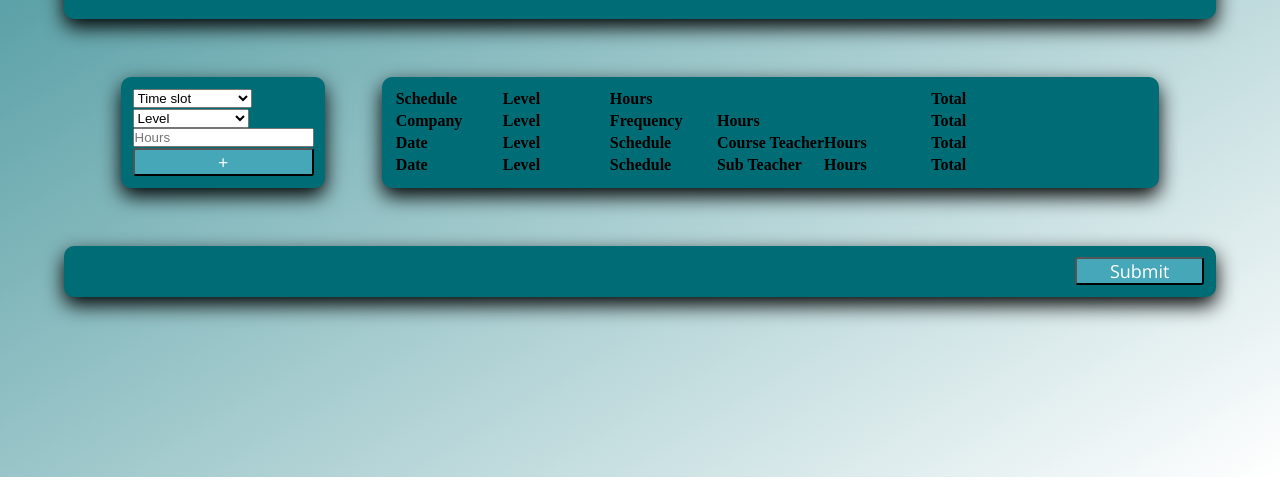
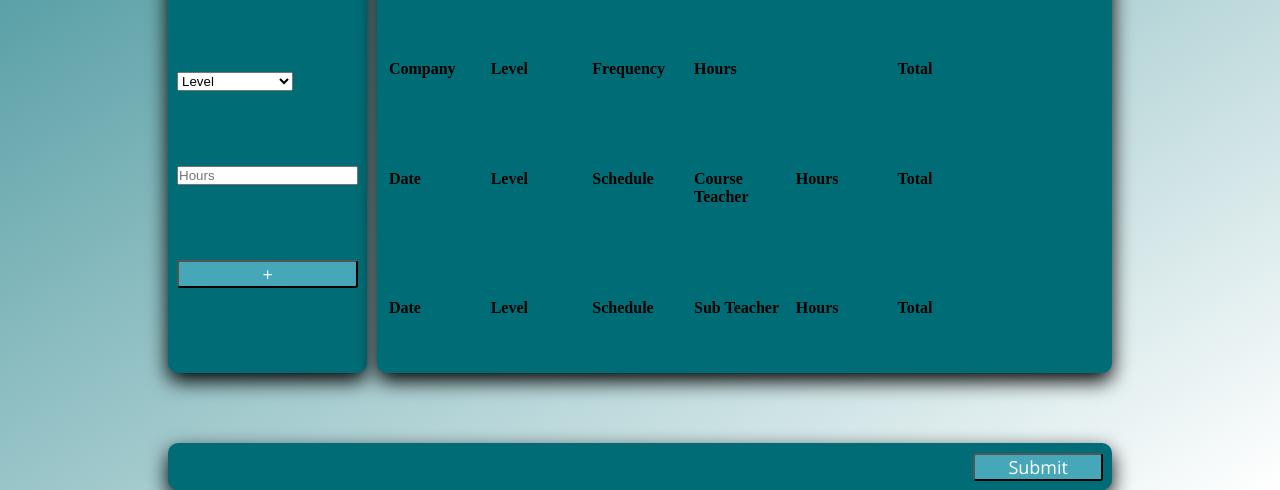
Before and after one commit to Gethric/Work-Hours-Report, a website built with webpack: page src/index.html in a window 1280 px wide. Shown: the part 310-800 px from the top of the page. Built offline with nearby package versions, Linux system fonts and the light colour scheme.

Commit message:
styling changes

```diff
--- a/sass/main.scss
+++ b/sass/main.scss
@@ -1,4 +1,3 @@
-
 @import "abstracts/functions";
 @import "abstracts/mixins";
 @import "abstracts/variables";
@@ -10,8 +9,6 @@
 
 @import "pages/home";
 
-
-
 /* ==========================================================================
    #RESET
    ========================================================================== */
@@ -22,20 +19,20 @@
 }
 
 body {
-
 	font-weight: 400;
 	font-size: 16px;
 }
 
 .page-wrapper {
+	display: flex;
+	justify-content: center;
+	height: 100vh;
 	@include bg-gra-01;
-    padding-top: 180px;
-    padding-bottom: 180px;
 }
 
 .wrapper {
-    margin: 0 auto;
 	max-width: 90%;
+	display: flex;
 }
 
 .flex1 {
@@ -69,15 +66,18 @@ body {
 
 .flex2 {
 	display: flex;
+	height: 60%;
 	flex-direction: row-reverse;
-    justify-content: space-evenly;
-    padding-top: 5%;
-    padding-bottom: 5%;
+	justify-content: space-between;
 }
 
 .report__body {
+	display: flex;
+	flex-direction: column;
+	justify-content: space-around;
 	@include radius;
 	background-color: $boston-green;
+	margin: 0 0 0 5px;
 	padding: 1%;
 }
 
@@ -108,6 +108,7 @@ tr {
 	@include radius;
 	background-color: $boston-green;
 	padding: 1%;
+	margin: 0px 5px 0 0;
 }
 
 .submit_form {
@@ -138,6 +139,7 @@ tr {
 	background: #46a7b8;
 }
 
-.hours {
-
+#co,
+#subabs {
+	width: 90px;
 }
```
Lines whose indentation alone changed are shown as unchanged.
